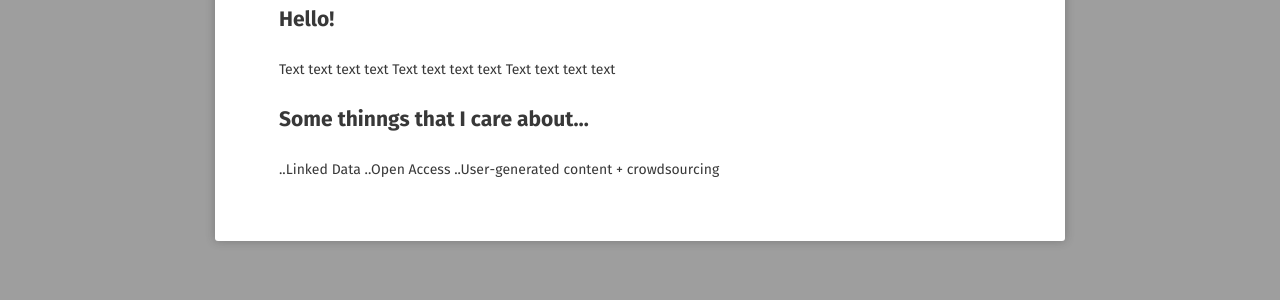
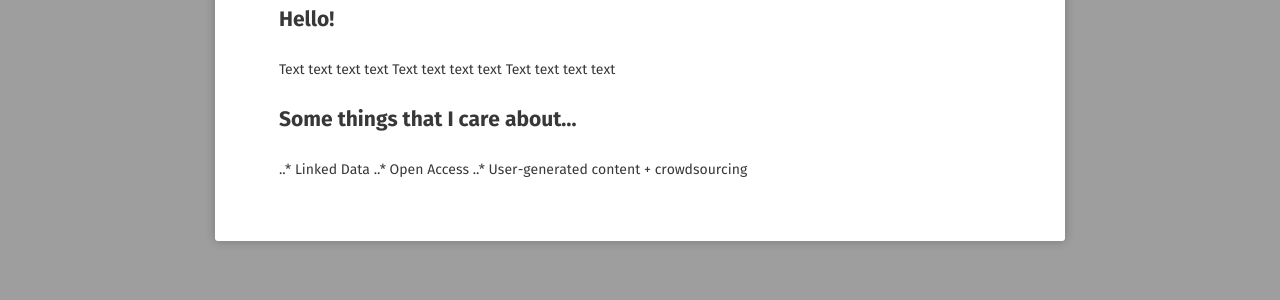
Before and after one commit to secretinternets/public-website, a Jekyll site: the page built from about/index.md, in a window 1280 px wide. Shown: the part 289-589 px from the top of the page. Built offline with Jekyll 4.4.1, drawn with Linux system fonts in a browser that asks for light colours; some web fonts are replaced.

Commit message:
Update index.md

```diff
--- a/about/index.md
+++ b/about/index.md
@@ -11,7 +11,7 @@ Text text text text
 Text text text text
 Text text text text
 
-## Some thinngs that I care about...
-..Linked Data
-..Open Access
-..User-generated content + crowdsourcing
+## Some things that I care about...
+..* Linked Data
+..* Open Access
+..* User-generated content + crowdsourcing
```
